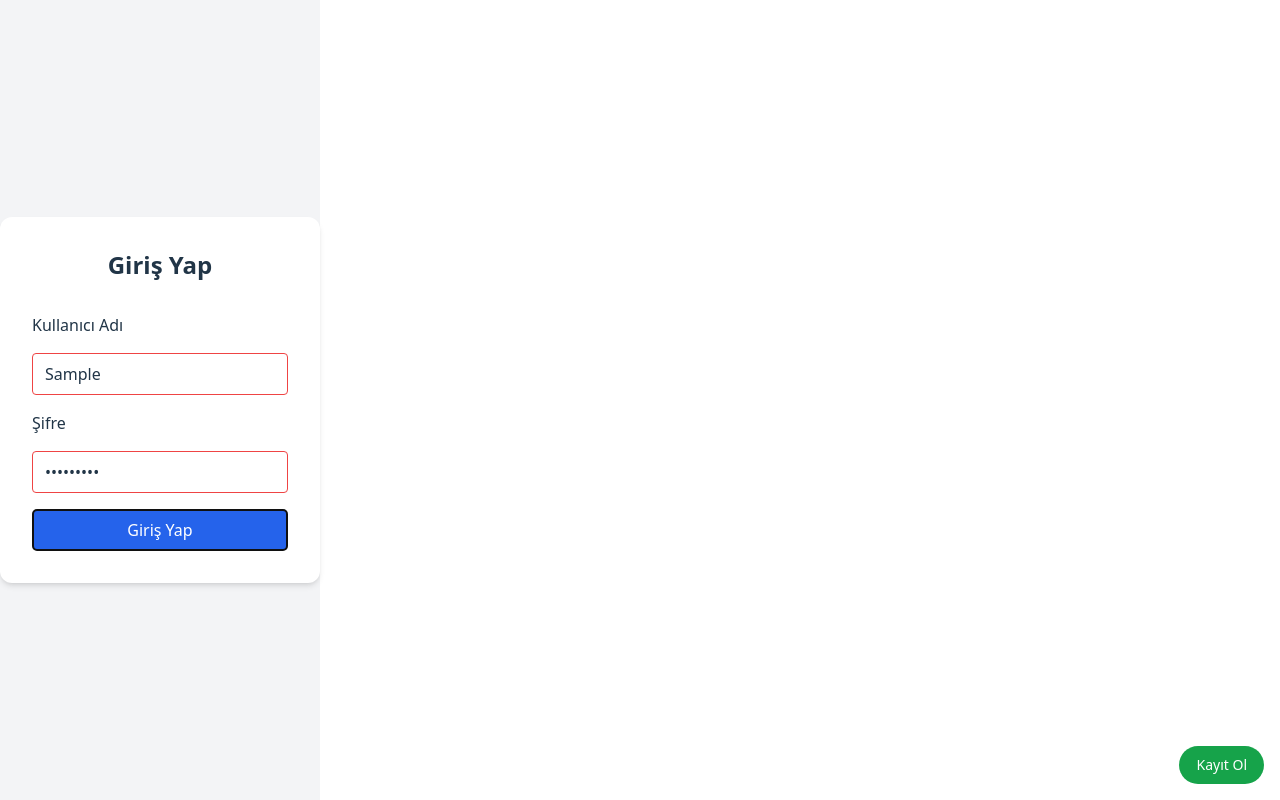
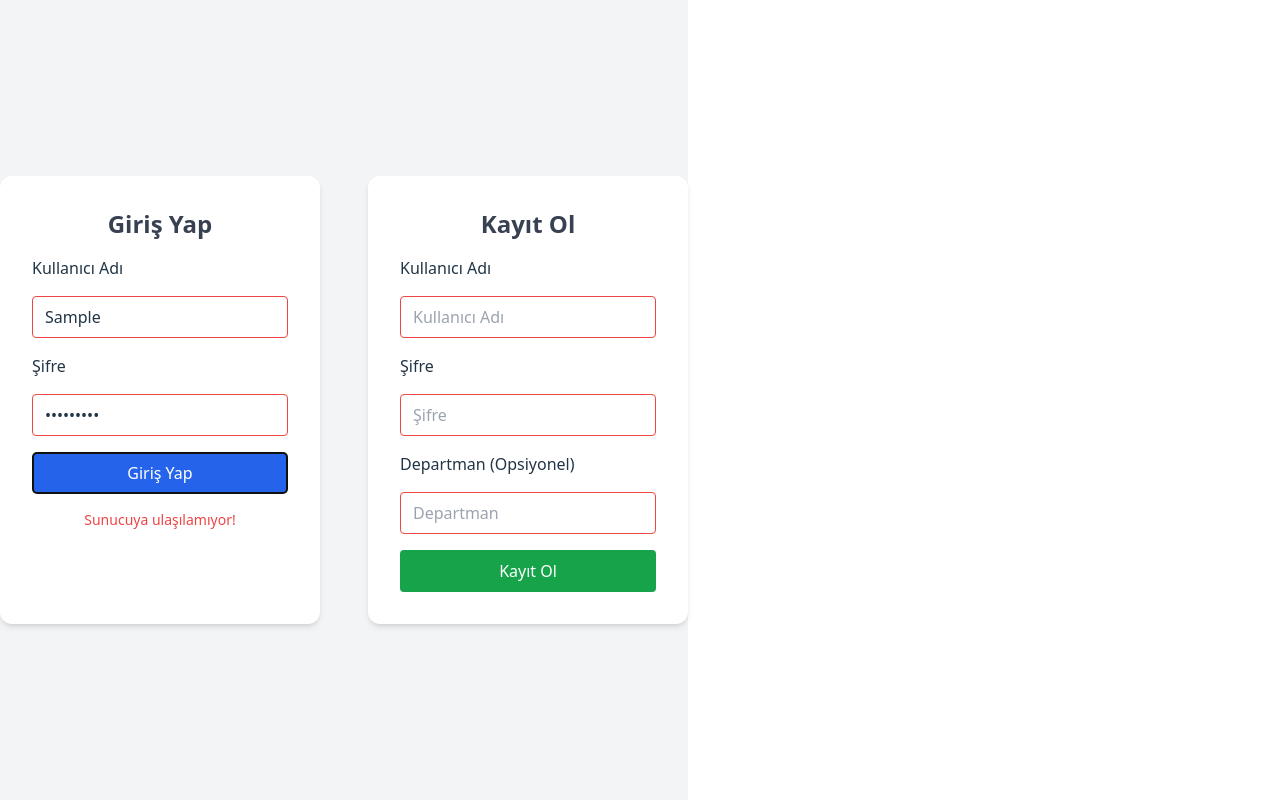
Before and after one commit to kiyanaa/ebtcarreserve, a React (Vite) app in the folder arac-frontend/: page /login in a window 1280 px wide. Both pictures are taken after typing "Sample", "Sample123" into the empty fields and a click on the button "Giriş Yap". Built offline with nearby package versions, Linux system fonts and the light colour scheme; no server answers.

Commit message:
Update LoginPage.jsx

```diff
--- a/arac-frontend/src/components/LoginPage.jsx
+++ b/arac-frontend/src/components/LoginPage.jsx
@@ -1,102 +1,158 @@
-// components/LoginPage.jsx
+// components/AuthPage.jsx
 import React, { useState } from "react";
 
-function LoginPage() {
-  const [username, setUsername] = useState("");
-  const [password, setPassword] = useState("");
+export default function AuthPage() {
+  // Login state
+  const [loginUsername, setLoginUsername] = useState("");
+  const [loginPassword, setLoginPassword] = useState("");
+  const [loginMessage, setLoginMessage] = useState("");
 
+  // Register state
+  const [regUsername, setRegUsername] = useState("");
+  const [regPassword, setRegPassword] = useState("");
+  const [regDepartment, setRegDepartment] = useState("");
+  const [registerMessage, setRegisterMessage] = useState("");
+
+  // Login handler
   const handleLogin = async (e) => {
     e.preventDefault();
+    setLoginMessage("");
 
     const formData = new URLSearchParams();
     formData.append("grant_type", "password");
-    formData.append("username", username);
-    formData.append("password", password);
+    formData.append("username", loginUsername);
+    formData.append("password", loginPassword);
 
     try {
       const response = await fetch("https://cardeal-vduj.onrender.com/token", {
         method: "POST",
-        headers: {
-          "Content-Type": "application/x-www-form-urlencoded",
-        },
+        headers: { "Content-Type": "application/x-www-form-urlencoded" },
         body: formData.toString(),
       });
 
-      if (!response.ok) {
-        throw new Error("Sunucu hatası veya giriş başarısız");
-      }
+      if (!response.ok) throw new Error("Giriş başarısız");
 
       const data = await response.json();
-
       if (data.access_token) {
         localStorage.setItem("token", data.access_token);
-        alert("Giriş başarılı!");
+        setLoginMessage("Giriş başarılı!");
         window.location.href = "/";
       } else {
-        alert("Hatalı kullanıcı adı veya şifre!");
+        setLoginMessage("Hatalı kullanıcı adı veya şifre!");
       }
     } catch (err) {
       console.error(err);
-      alert("Giriş yapılırken bir hata oluştu!");
+      setLoginMessage("Sunucuya ulaşılamıyor!");
+    }
+  };
+
+  // Register handler
+  const handleRegister = async (e) => {
+    e.preventDefault();
+    setRegisterMessage("");
+
+    try {
+      const res = await fetch("https://cardeal-vduj.onrender.com/register", {
+        method: "POST",
+        headers: { "Content-Type": "application/json" },
+        body: JSON.stringify({
+          username: regUsername,
+          password: regPassword,
+          department: regDepartment,
+        }),
+      });
+
+      const data = await res.json();
+      if (!res.ok) setRegisterMessage(data.detail || "Kayıt başarısız");
+      else {
+        setRegisterMessage("Kayıt başarılı: " + data.user.username);
+        setRegUsername("");
+        setRegPassword("");
+        setRegDepartment("");
+      }
+    } catch (err) {
+      console.error(err);
+      setRegisterMessage("Sunucuya ulaşılamıyor!");
     }
   };
 
   return (
-    <div className="relative flex items-center justify-center h-screen bg-gray-100">
+    <div className="min-h-screen flex items-center justify-center bg-gray-100">
+      <div className="flex gap-12">
+        {/* Login Form */}
         <form
           onSubmit={handleLogin}
-        className="bg-white p-8 rounded-xl shadow-md w-80 flex flex-col gap-4 text-center"
+          className="bg-white p-8 rounded-xl shadow-md w-80 flex flex-col gap-4"
         >
-        <h2 className="text-2xl font-bold mb-4">Giriş Yap</h2>
-
-        {/* Kullanıcı adı */}
-        <label htmlFor="username" className="text-left font-medium">
-          Kullanıcı Adı
-        </label>
+          <h2 className="text-2xl font-bold text-center text-gray-700">Giriş Yap</h2>
+          <label className="text-left font-medium">Kullanıcı Adı</label>
           <input
-          id="username"
             type="text"
-          value={username}
-          onChange={(e) => setUsername(e.target.value)}
-          className="w-full px-3 py-2 border border-red-500 rounded"
+            value={loginUsername}
+            onChange={(e) => setLoginUsername(e.target.value)}
             placeholder="Kullanıcı Adı"
             required
+            className="w-full px-3 py-2 border border-red-500 rounded"
           />
-
-        {/* Şifre */}
-        <label htmlFor="password" className="text-left font-medium">
-          Şifre
-        </label>
+          <label className="text-left font-medium">Şifre</label>
           <input
-          id="password"
             type="password"
-          value={password}
-          onChange={(e) => setPassword(e.target.value)}
-          className="w-full px-3 py-2 border border-red-500 rounded"
+            value={loginPassword}
+            onChange={(e) => setLoginPassword(e.target.value)}
             placeholder="Şifre"
             required
+            className="w-full px-3 py-2 border border-red-500 rounded"
           />
-
-        {/* Giriş Butonu */}
           <button
             type="submit"
             className="w-full bg-blue-600 text-white py-2 rounded hover:bg-blue-700"
           >
             Giriş Yap
           </button>
+          {loginMessage && <p className="text-sm text-red-500 text-center">{loginMessage}</p>}
         </form>
 
-      {/* Kayıt Ol Butonu */}
-      <div className="fixed bottom-4 right-4">
+        {/* Register Form */}
+        <form
+          onSubmit={handleRegister}
+          className="bg-white p-8 rounded-xl shadow-md w-80 flex flex-col gap-4"
+        >
+          <h2 className="text-2xl font-bold text-center text-gray-700">Kayıt Ol</h2>
+          <label className="text-left font-medium">Kullanıcı Adı</label>
+          <input
+            type="text"
+            value={regUsername}
+            onChange={(e) => setRegUsername(e.target.value)}
+            placeholder="Kullanıcı Adı"
+            required
+            className="w-full px-3 py-2 border border-red-500 rounded"
+          />
+          <label className="text-left font-medium">Şifre</label>
+          <input
+            type="password"
+            value={regPassword}
+            onChange={(e) => setRegPassword(e.target.value)}
+            placeholder="Şifre"
+            required
+            className="w-full px-3 py-2 border border-red-500 rounded"
+          />
+          <label className="text-left font-medium">Departman (Opsiyonel)</label>
+          <input
+            type="text"
+            value={regDepartment}
+            onChange={(e) => setRegDepartment(e.target.value)}
+            placeholder="Departman"
+            className="w-full px-3 py-2 border border-red-500 rounded"
+          />
           <button
-          onClick={() => (window.location.href = "/register")}
-          className="flex items-center justify-center px-4 py-2 bg-green-600 text-white rounded-full hover:bg-green-700 text-sm"
+            type="submit"
+            className="w-full bg-green-600 text-white py-2 rounded hover:bg-green-700"
           >
             Kayıt Ol
           </button>
+          {registerMessage && <p className="text-sm text-red-500 text-center">{registerMessage}</p>}
+        </form>
       </div>
     </div>
   );
 }
-
-export default LoginPage;
```
Lines whose indentation alone changed are shown as unchanged.
